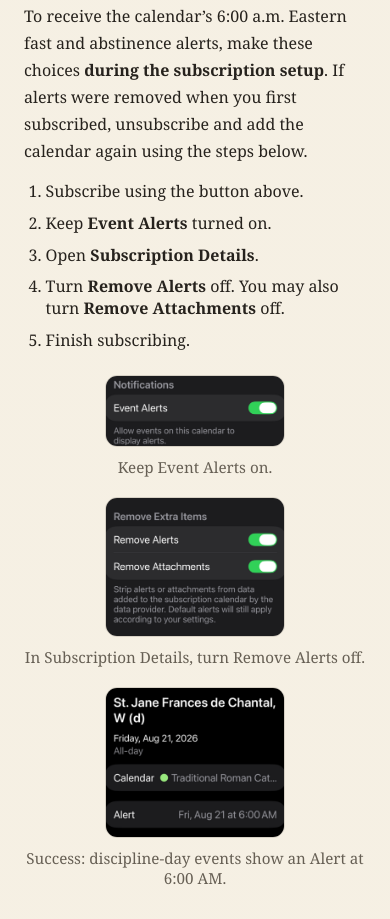
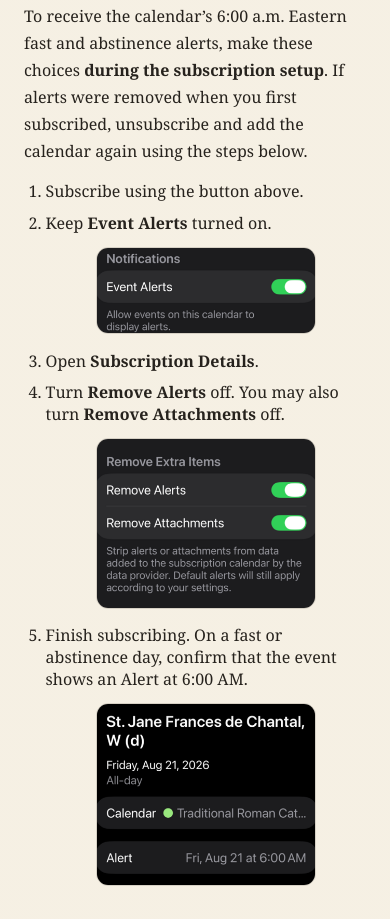
Before and after one commit to icemanseniorx/romancatholiccalendar, a plain HTML site: page index.html in a window 390 px wide. Shown: the part 1024-1943 px from the top of the page. Drawn offline with Linux system fonts and the light colour scheme.

Commit message:
Add files via upload
Release v1.0.11: place iPhone alert screenshots with each step

- Move each compact screenshot directly beneath its corresponding setup instruction
- Keep the alert setup guide clear and sequential
- Preserve the calendar content and notification behavior unchanged

```diff
--- a/index.html
+++ b/index.html
@@ -44,26 +44,23 @@
 
       <ol>
         <li>Subscribe using the button above.</li>
-        <li>Keep <strong>Event Alerts</strong> turned on.</li>
+        <li>Keep <strong>Event Alerts</strong> turned on.
+          <figure class="instruction-shot">
+            <img src="images/iphone-event-alerts-crop.png" alt="iPhone subscribed calendar settings with Event Alerts turned on">
+          </figure>
+        </li>
         <li>Open <strong>Subscription Details</strong>.</li>
-        <li>Turn <strong>Remove Alerts</strong> off. You may also turn <strong>Remove Attachments</strong> off.</li>
-        <li>Finish subscribing.</li>
+        <li>Turn <strong>Remove Alerts</strong> off. You may also turn <strong>Remove Attachments</strong> off.
+          <figure class="instruction-shot">
+            <img src="images/iphone-remove-alerts-crop.png" alt="iPhone subscription details showing where to turn Remove Alerts off">
+          </figure>
+        </li>
+        <li>Finish subscribing. On a fast or abstinence day, confirm that the event shows an Alert at 6:00 AM.
+          <figure class="instruction-shot">
+            <img src="images/iphone-alert-confirmation-crop.png" alt="Calendar event details showing an Alert at 6:00 AM">
+          </figure>
+        </li>
       </ol>
-
-      <div class="alert-guide">
-        <figure>
-          <img src="images/iphone-event-alerts-crop.png" alt="iPhone subscribed calendar settings with Event Alerts turned on">
-          <figcaption>Keep Event Alerts on.</figcaption>
-        </figure>
-        <figure>
-          <img src="images/iphone-remove-alerts-crop.png" alt="iPhone subscription details showing where to turn Remove Alerts off">
-          <figcaption>In Subscription Details, turn Remove Alerts off.</figcaption>
-        </figure>
-        <figure>
-          <img src="images/iphone-alert-confirmation-crop.png" alt="Calendar event details showing an Alert at 6:00 AM">
-          <figcaption>Success: discipline-day events show an Alert at 6:00 AM.</figcaption>
-        </figure>
-      </div>
     </section>
 
     <section class="content" aria-labelledby="about-heading">
@@ -74,7 +71,7 @@
     </section>
 
     <footer>
-      <p><strong>Version 1.0.10</strong> · Published August 2026</p>
+      <p><strong>Version 1.0.11</strong> · Published August 2026</p>
       <p><a href="CHANGELOG.md">View the changelog</a></p>
     </footer>
   </main>
--- a/style.css
+++ b/style.css
@@ -166,34 +166,20 @@ summary {
   margin: 0.6rem 0;
 }
 
-.alert-guide {
-  display: grid;
-  gap: 1.25rem;
-  grid-template-columns: repeat(3, minmax(0, 1fr));
-  justify-items: center;
-  margin-top: 1.5rem;
-}
-
-.alert-guide figure {
+.instruction-shot {
   margin: 0;
+  padding: 0.8rem 0 0.35rem;
   min-width: 0;
 }
 
-.alert-guide img {
+.instruction-shot img {
   border: 1px solid #d6d0c4;
   border-radius: 12px;
   display: block;
   height: auto;
   margin: 0 auto;
   max-width: 100%;
-  width: 180px;
-}
-
-.alert-guide figcaption {
-  color: #665f54;
-  font-size: 0.95rem;
-  margin-top: 0.65rem;
-  text-align: center;
+  width: 220px;
 }
 
 footer {
@@ -221,7 +207,4 @@ footer p {
     padding: 22px;
   }
 
-  .alert-guide {
-    grid-template-columns: 1fr;
-  }
 }
```
Also changed, not shown: 2 other files.
